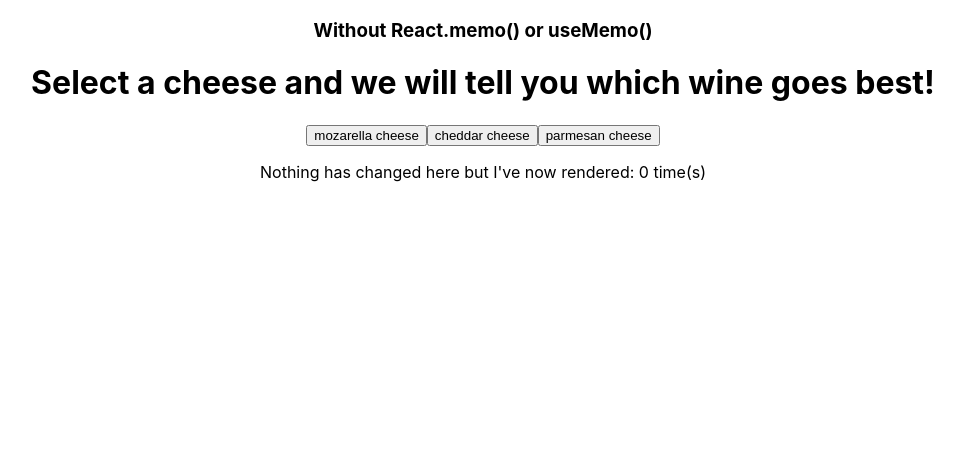
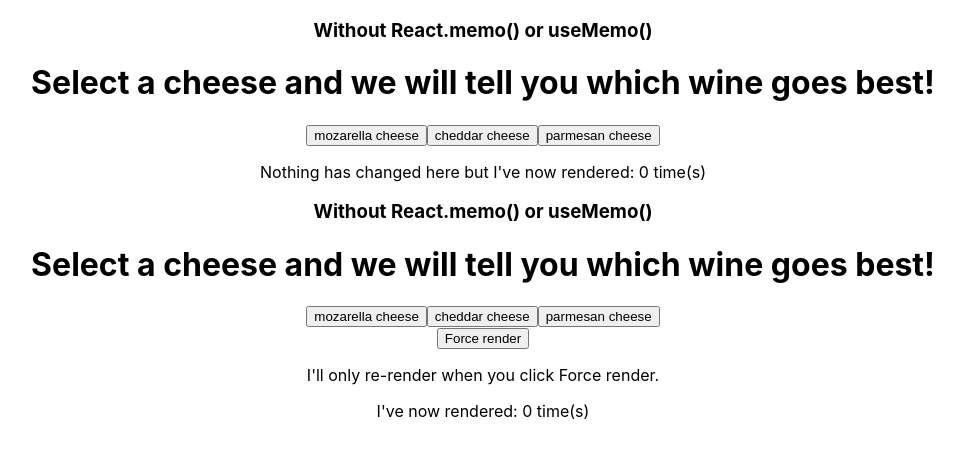
Before and after one commit to vinutha91/react-practise, a React (Create React App) app: page / in a window 1280 px wide. Shown: the top 458 px of the page, without its empty margins (157-1121 px from the left). Built offline with nearby package versions, Linux system fonts and the light colour scheme.

Commit message:
useMemo changes

```diff
--- a/src/App.tsx
+++ b/src/App.tsx
@@ -1,12 +1,14 @@
 import React from 'react';
 import logo from './logo.svg';
 import './App.css';
-import { ParentComponent } from './React.memo-demo/ParentComponent';
+import { ParentComponent } from './React.memo()/ParentComponent';
+import { ParentComponentWithUseMemo } from './useMemo()/ParentComponent';
 
 function App() {
   return (
     <div className="App">
       <ParentComponent />
+      <ParentComponentWithUseMemo />
     </div>
   );
 }
--- a/src/React.memo-demo/Counts.tsx
+++ b/src/React.memo()/Counts.tsx
@@ -1,3 +1,4 @@
+import React from "react";
 import { useRef } from "react";
 
 export const Counts = () =>{
@@ -13,3 +14,4 @@
         </div>
       );
 }
+export const MemoizedCounts = React.memo(Counts)
--- a/src/React.memo-demo/ParentComponent.tsx
+++ b/src/React.memo()/ParentComponent.tsx
@@ -1,7 +1,7 @@
 import { useEffect, useState } from "react";
 import { CONSTANTS } from "../constants/constants";
 import { Button } from "./Button";
-import { Counts } from "./Counts";
+import { Counts, MemoizedCounts } from "./Counts";
 const { MOZARELLA, CHEDDAR, PARMESAN, CHARDONAY, MERLOT, CABERNET } = CONSTANTS;
 export const ParentComponent = () => {
   const [cheeseType, setCheeseType] = useState("");
@@ -49,7 +49,7 @@
           goes best.
         </p>
       )}
-      <Counts />
+      <MemoizedCounts />
     </div>
   );
 };
--- /dev/null
+++ b/src/useMemo()/Button.tsx
@@ -0,0 +1,10 @@
+export const Button = ({ onClick , text } : any) =>{
+    return (
+        <button
+          className="bg-gray-900 dark:hover:bg-green-400 transition-all ease-in-out duration-200 text-white py-3 px-3 rounded-md dark:bg-green-200 dark:text-gray-900 shadow-lg"
+          onClick={onClick}
+        >
+          {text} cheese
+        </button>
+      );
+}
--- /dev/null
+++ b/src/useMemo()/Counts.tsx
@@ -0,0 +1,17 @@
+import React from "react";
+import { useRef } from "react";
+
+export const Counts = () =>{
+    const renderCount = useRef(0);
+    return (
+        <div className="mt-3">
+          <p className="dark:text-white">
+            Nothing has changed here but I've now rendered:{" "}
+            <span className="dark:text-green-300 text-grey-900">
+              {(renderCount.current ++)} time(s)
+            </span>
+          </p>
+        </div>
+      );
+}
+export const MemoizedCounts = React.memo(Counts)
--- /dev/null
+++ b/src/useMemo()/ParentComponent.tsx
@@ -0,0 +1,76 @@
+import { useEffect, useMemo, useRef, useState } from "react";
+import { CONSTANTS } from "../constants/constants";
+import { Button } from "./Button";
+import { Counts, MemoizedCounts } from "./Counts";
+import { UseMemoCounts } from "./UseMemoCounts";
+const { MOZARELLA, CHEDDAR, PARMESAN, CHARDONAY, MERLOT, CABERNET } = CONSTANTS;
+
+
+
+export const ParentComponentWithUseMemo = () => {
+    const [times, setTimes] = useState(0);
+  const [cheeseType, setCheeseType] = useState("");
+  const [wine, setWine] = useState("");
+  const useMemoRef = useRef(0);
+
+  const incrementUseMemoRef = () => useMemoRef.current++;
+  //const memoizedValue = useMemoRef.current++;
+  const memoizedValue = useMemo(() => incrementUseMemoRef(), [times]);
+
+  const whichWineGoesBest = () => {
+    switch (cheeseType) {
+      case MOZARELLA:
+        return setWine(CABERNET);
+      case CHEDDAR:
+        return setWine(CHARDONAY);
+      case PARMESAN:
+        return setWine(MERLOT);
+      default:
+        return CHARDONAY;
+    }
+  };
+
+  useEffect(() => {
+    let mounted = true;
+    if (mounted) {
+      whichWineGoesBest();
+    }
+    if (mounted) {
+      whichWineGoesBest();
+    }
+  }, [cheeseType]);
+
+  return (
+    <div className="flex flex-col justify-center items-center">
+        <h3 className="text-center dark:text-gray-400 mt-10">
+          Without React.memo() or useMemo()
+        </h3>
+      <h1 className="font-semibold text-2xl dark:text-white max-w-md text-center">
+        Select a cheese and we will tell you which wine goes best!
+      </h1>
+      <div className="flex flex-col gap-4 mt-10">
+        <Button text={MOZARELLA} onClick={() => setCheeseType(MOZARELLA)} />
+        <Button text={CHEDDAR} onClick={() => setCheeseType(CHEDDAR)} />
+        <Button text={PARMESAN} onClick={() => setCheeseType(PARMESAN)} />
+      </div>
+      {cheeseType && (
+        <p className="mt-5 dark:text-green-400 font-semibold">
+          For {cheeseType}, <span className="dark:text-yellow-500">{wine}</span>{" "}
+          goes best.
+        </p>
+      )}
+      <div className="flex flex-col justify-center items-center border-2 rounded-md mt-5 dark:border-yellow-200 max-w-lg m-auto pb-10 bg-gray-900">
+        <div className="mt-4 text-center">
+          <button
+            className="bg-indigo-200 py-2 px-10 rounded-md"
+            onClick={() => setTimes(times+1)}
+          >
+            Force render
+          </button>
+
+          <UseMemoCounts memoizedValue={memoizedValue} />
+        </div>
+    </div>
+    </div>
+  );
+};
--- /dev/null
+++ b/src/useMemo()/UseMemoCounts.tsx
@@ -0,0 +1,10 @@
+export const UseMemoCounts = ({memoizedValue} : any) =>{
+    return (
+        <div className="mt-3">
+          <p className="dark:text-white max-w-md">
+            I'll only re-render when you click <span className="font-bold text-indigo-400">Force render.</span>
+            </p>
+          <p className="dark:text-white">I've now rendered: <span className="text-green-400">{memoizedValue} time(s)</span> </p>
+        </div>
+      );
+}
```
Also changed, not shown: src/React.memo()/Button.tsx (renamed from src/React.memo-demo/Button.tsx).
